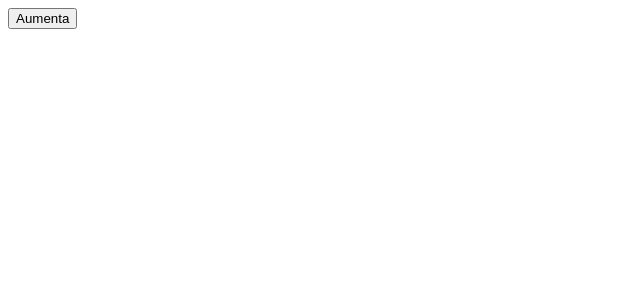
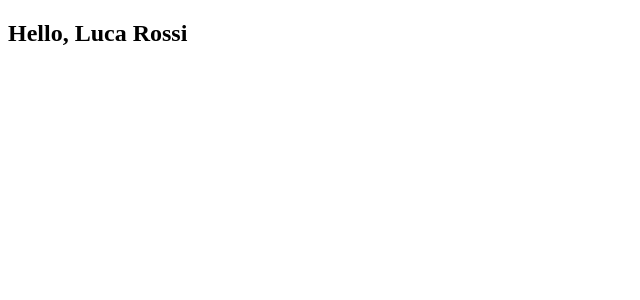
Before and after one commit to ValerioDiBiagio/react-exercises, a React (Vite) app: page / in a window 1280 px wide. Shown: the top 300 px of the page, without its empty margins (0-640 px from the left). Built offline with nearby package versions, Linux system fonts and the light colour scheme.

Commit message:
fix error GreetingTwo

```diff
--- a/src/App.jsx
+++ b/src/App.jsx
@@ -1,13 +1,9 @@
-import CounterButton from "./exercises/props/CounterButton";
-
+import GreetingTwo from "./exercises/props/GreetingTwo";
 function App() {
-  function handleIncrement() {
-    console.log("Incrementato!");
-  }
 
   return (
     <>
-      <CounterButton increment={handleIncrement} />
+      <GreetingTwo name="Luca" lastname="Rossi" />
 
     </>
   );
--- /dev/null
+++ b/src/exercises/props/GreetingTwo.jsx
@@ -0,0 +1,3 @@
+export default function Greeting(props) {
+    return <h2>Hello, {props.name} {props.lastname}</h2>;
+}
```
